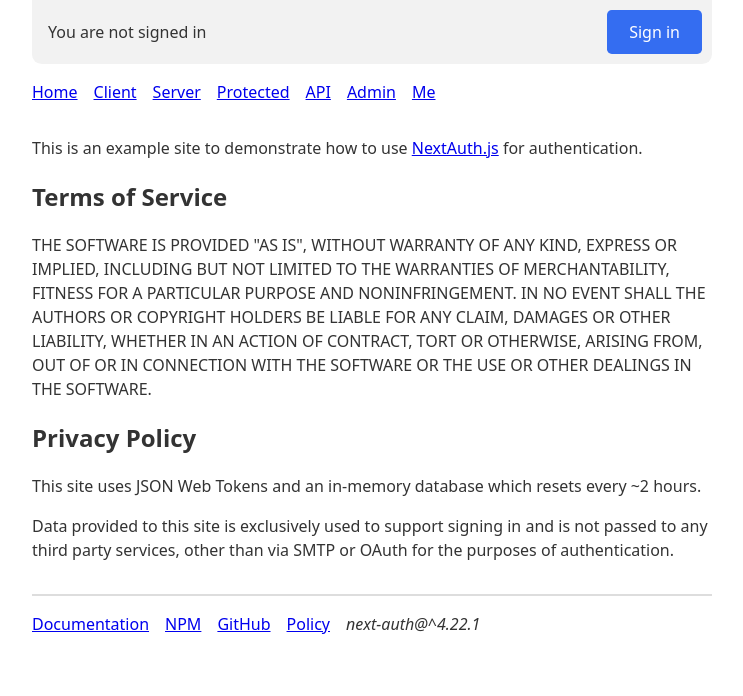
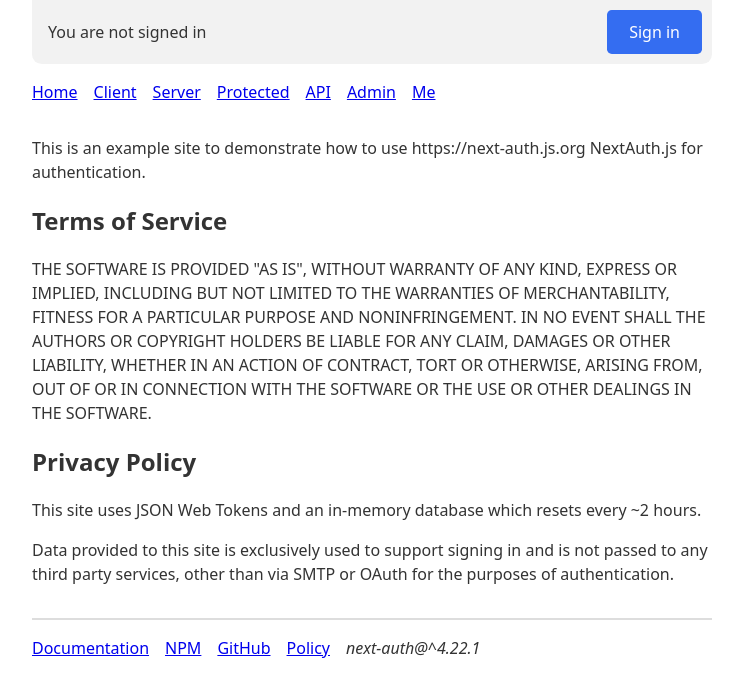
Before and after one commit to umaprasath/deployx-web, a Next.js app: page /policy in a window 1280 px wide. Shown: the top 696 px of the page, without its empty margins (268-1011 px from the left). Built offline with nearby package versions, Linux system fonts and the light colour scheme; no server answers.

Commit message:
Update policy.tsx

```diff
--- a/pages/policy.tsx
+++ b/pages/policy.tsx
@@ -4,8 +4,8 @@ export default function PolicyPage() {
   return (
     <Layout>
       <p>
-        This is an example site to demonstrate how to use{" "}
-        <a href="https://next-auth.js.org">NextAuth.js</a> for authentication.
+        This is an example site to demonstrate how to use
+        https://next-auth.js.org NextAuth.js for authentication.
       </p>
       <h2>Terms of Service</h2>
       <p>
```
